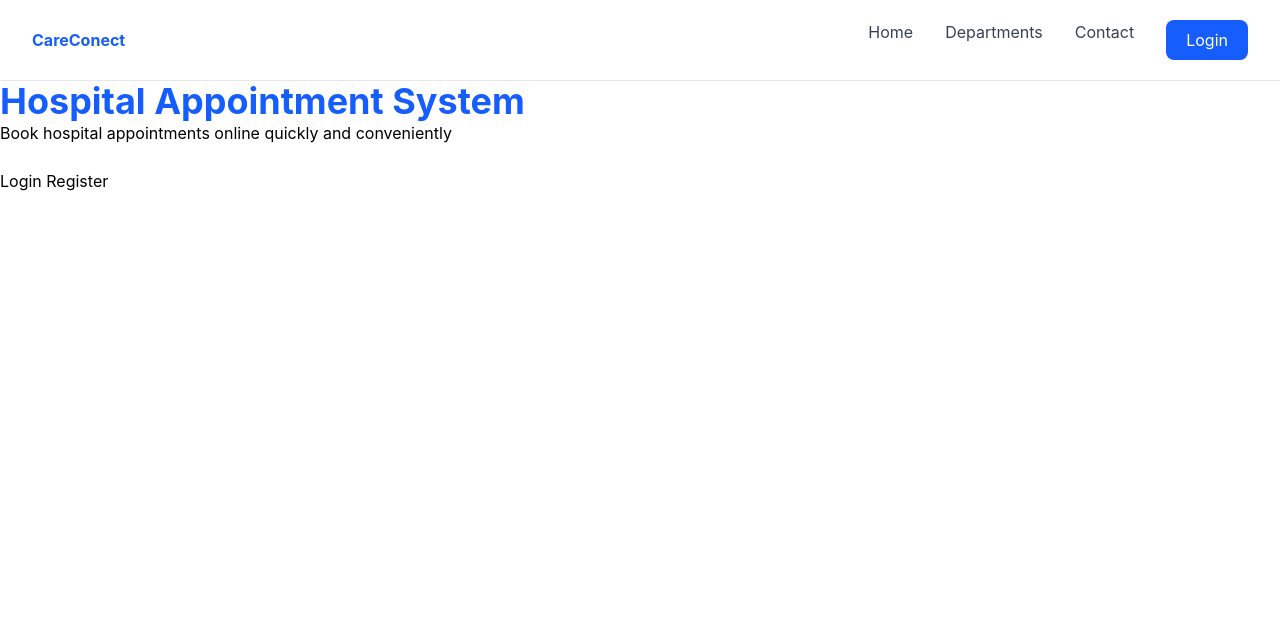
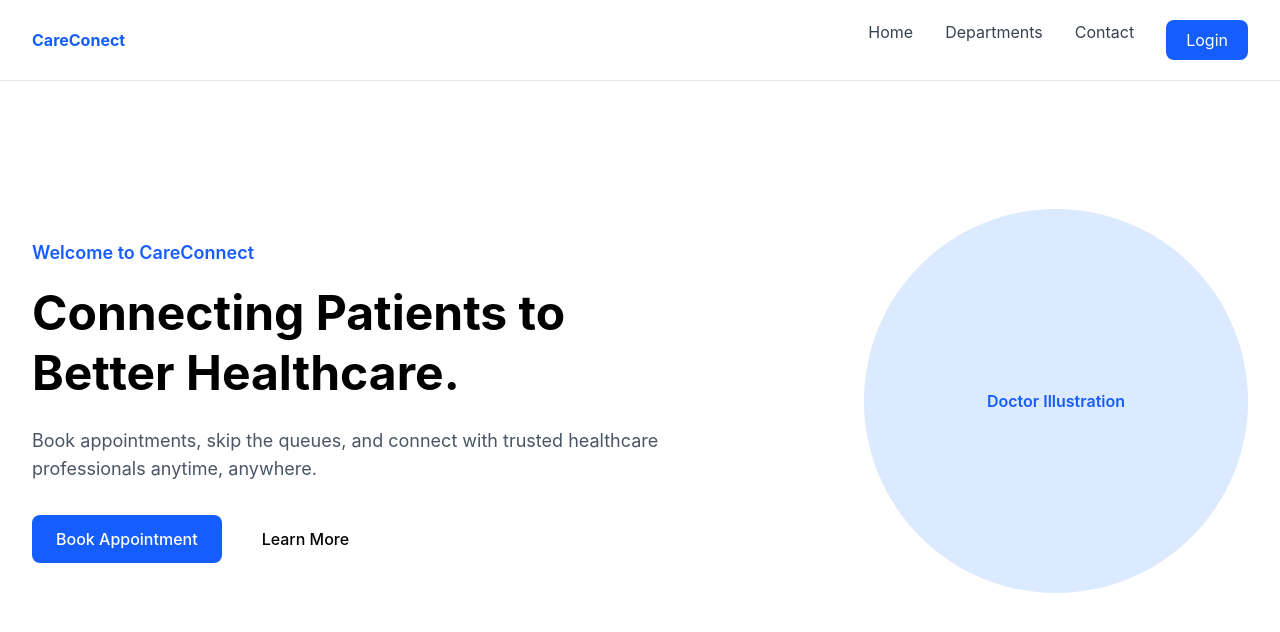
Before and after one commit to ragna0112/hospital-appointment-system, a React (Vite) app in the folder client/: page / in a window 1280 px wide. Shown: the top 632 px of the page. Built offline with nearby package versions, Linux system fonts and the light colour scheme.

Commit message:
feat: add landing page hero section

```diff
--- /dev/null
+++ b/client/src/components/Hero.tsx
@@ -0,0 +1,39 @@
+function Hero() {
+    return (
+        <section className="mx-auto flex min-h-[80vh] max-w-7-xl items-center justify-between px-8">
+            <div className="max-w-2xl">
+                <p className="mb-4 text-lg font-semibold text-blue-600">
+                    Welcome to CareConnect
+                </p>
+
+                <h1 className="mb-6 text-5xl font-bold leading-tight">
+                    Connecting Patients to Better Healthcare.
+                </h1>
+
+                <p className="mb-8 text-lg text-gray-600">
+                    Book appointments, skip the queues, and connect
+                    with trusted healthcare professionals anytime,
+                    anywhere.
+                </p>
+
+                <div className="flex gap-4">
+                    <button className="rounded-lg bg-blue-600 px-6 py-3 font-medium text-white hover:bg-blue-700">
+                        Book Appointment
+                    </button>
+
+                    <button className="rounded-lg border-gray-300 px-6 py-3 font-medium hover:bg-gray-100">
+                        Learn More
+                    </button>
+                </div>
+            </div>
+
+            <div className="flex h-96 w-96 items-center justify-center rounded-full bg-blue-100">
+                    <p className="text-blue-600 font-semibold">
+                        Doctor Illustration
+                    </p>
+                </div>
+        </section>
+    );
+}
+
+export default Hero;
--- a/client/src/pages/HomePage.tsx
+++ b/client/src/pages/HomePage.tsx
@@ -1,28 +1,10 @@
-import { Link } from "react-router-dom";
+import Hero from "../components/Hero";
 
 function HomePage() {
     return (
-        <>
-            <main>
-                <h1 className="text-4xl font-bold text-blue-600">
-                    Hospital Appointment System
-                </h1>
-
-                <p>
-                    Book hospital appointments online quickly and conveniently
-                </p>
-                <br/>
-                <Link to="/login">
-                    <button>Login</button>
-                </Link>
-
-                {" "}
-
-                <Link to="/register">
-                    <button>Register</button>
-                </Link>
-            </main>
-        </>
+        <main>
+            <Hero />
+        </main>
     );
 }
 
```
